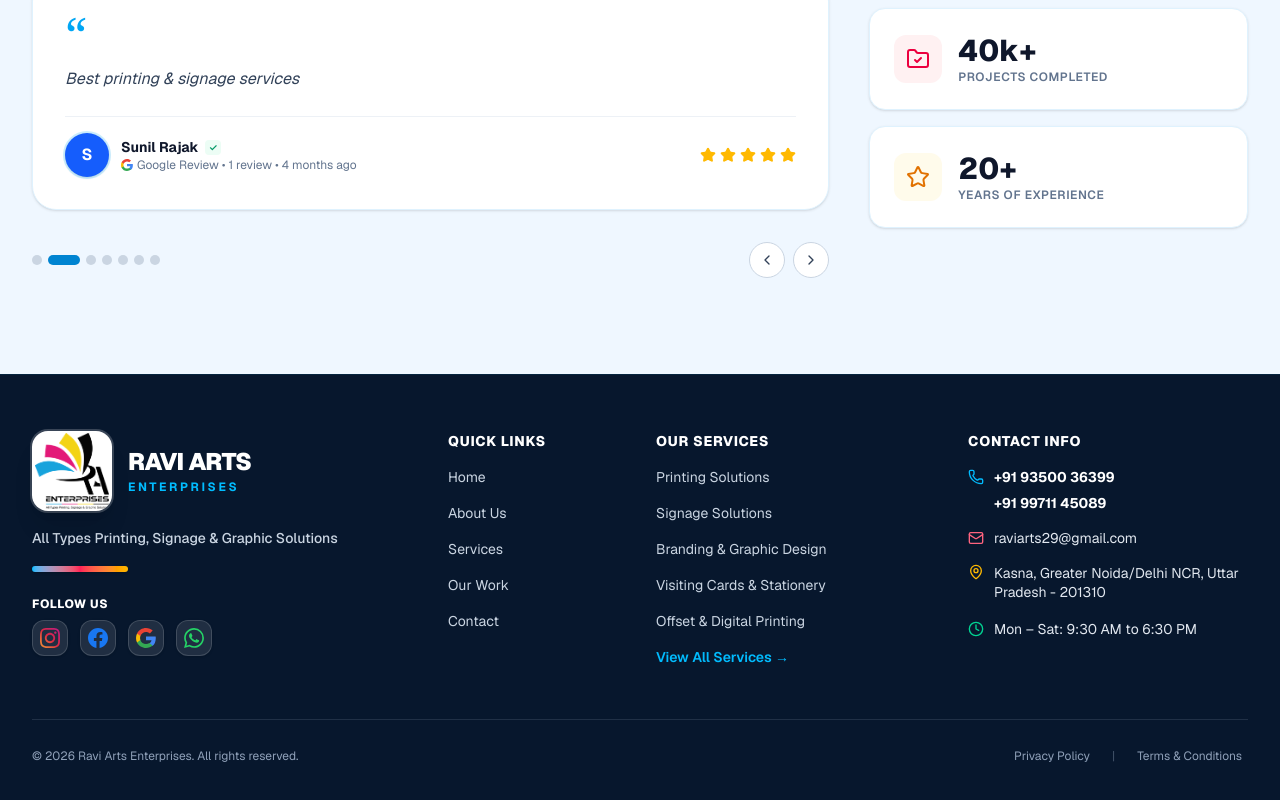
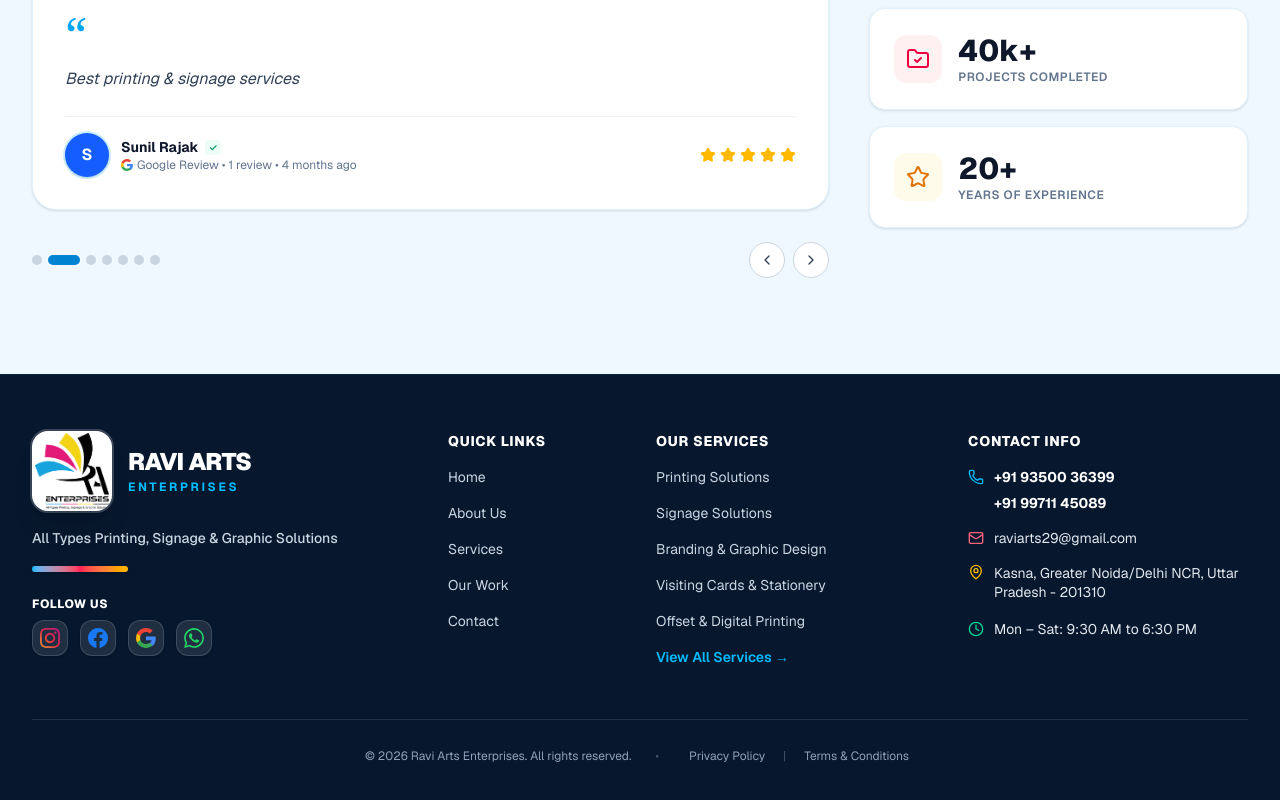
Before and after one commit to MohitManola/RAVI-ARTS, a Next.js app: page / in a window 1280 px wide. Shown: the part 4428-5228 px from the top of the page. Built offline with nearby package versions, Linux system fonts and the light colour scheme.

Commit message:
Center copyright and legal links in footer

```diff
--- a/src/components/Footer.tsx
+++ b/src/components/Footer.tsx
@@ -261,10 +261,13 @@ export default function Footer() {
 
         </div>
 
-        {/* Bottom Legal Copyright Bar (Thumb friendly on mobile) */}
-        <div className="mt-8 sm:mt-12 border-t border-slate-700/60 pt-5 sm:pt-6 flex flex-col sm:flex-row items-center justify-between gap-3 text-xs text-slate-400 text-center sm:text-left">
+        {/* Bottom Legal Copyright Bar (Centered) */}
+        <div className="mt-8 sm:mt-12 border-t border-slate-700/60 pt-5 sm:pt-6 flex flex-col sm:flex-row items-center justify-center gap-2 sm:gap-6 text-xs text-slate-400 text-center">
           <p>© {currentYear} Ravi Arts Enterprises. All rights reserved.</p>
-          <div className="flex items-center justify-center gap-2 sm:gap-4 flex-wrap">
+          <span className="hidden sm:inline text-slate-600 select-none" aria-hidden="true">
+            •
+          </span>
+          <div className="flex items-center justify-center gap-2 sm:gap-3 flex-wrap">
             <Link
               href="/privacy-policy"
               className="hover:text-slate-200 active:text-white transition-colors py-1 px-1.5"
```
